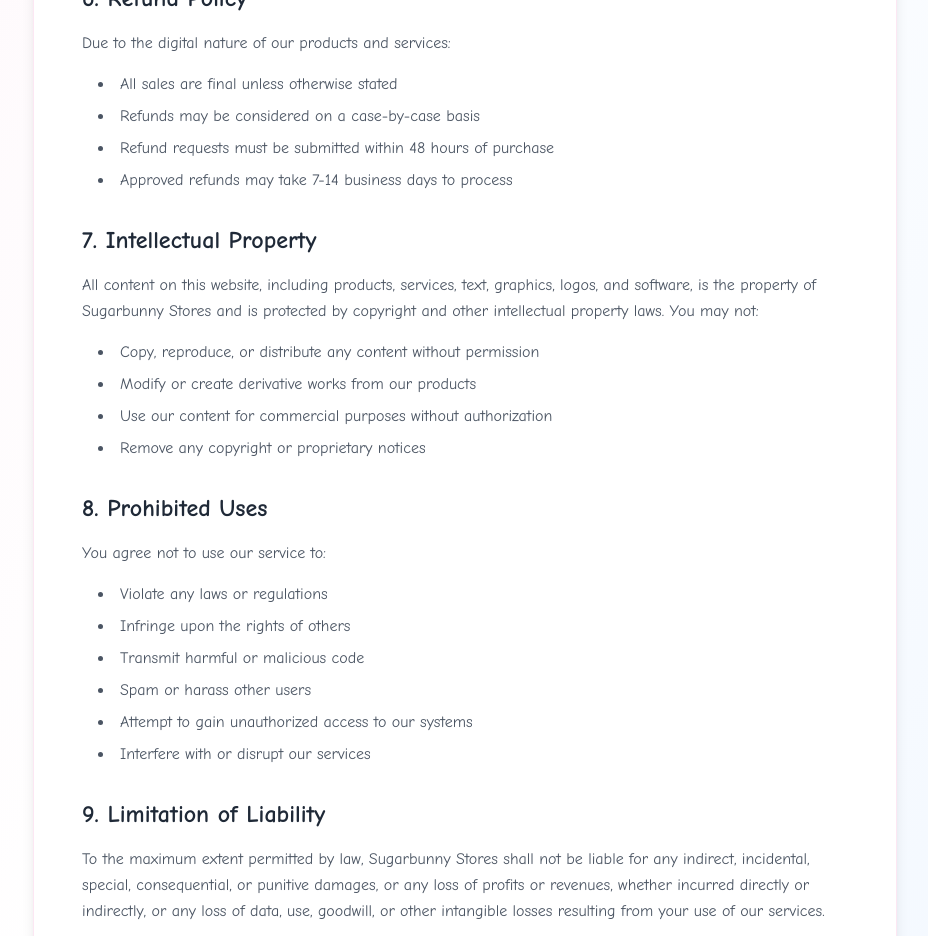
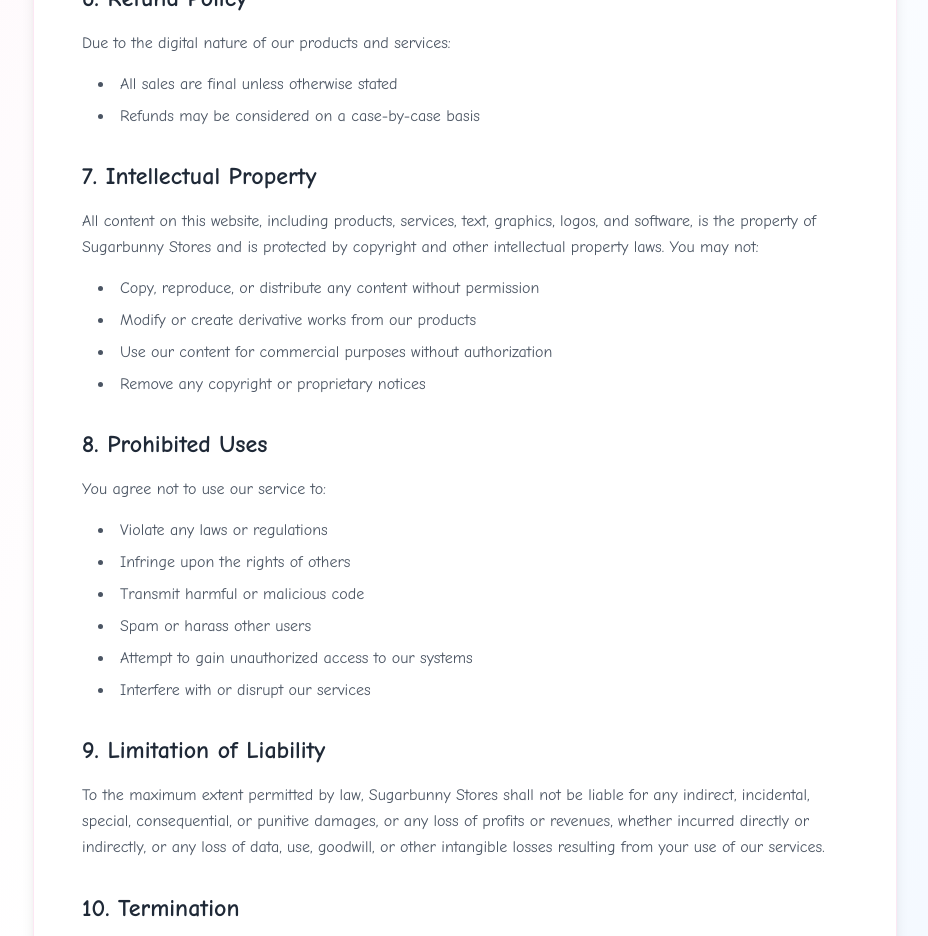
Before and after one commit to bunnycodings/sugarxxxxxxxxxxxxxxxxxxx, a Next.js app: page /terms in a window 1280 px wide. Shown: the part 1580-2516 px from the top of the page, without its empty margins (175-1103 px from the left). Built offline with nearby package versions, Linux system fonts and the light colour scheme; no server answers.

Commit message:
Remove refund request guidelines from Terms of Service section for clarity and conciseness.

```diff
--- a/app/terms/page.tsx
+++ b/app/terms/page.tsx
@@ -95,8 +95,6 @@
               <ul className="list-disc list-inside text-gray-600 dark:text-gray-300 mb-4 space-y-2 ml-4">
                 <li>All sales are final unless otherwise stated</li>
                 <li>Refunds may be considered on a case-by-case basis</li>
-                <li>Refund requests must be submitted within 48 hours of purchase</li>
-                <li>Approved refunds may take 7-14 business days to process</li>
               </ul>
             </section>
 
```
